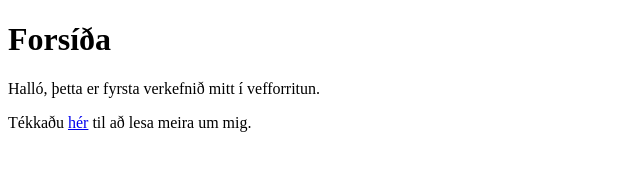
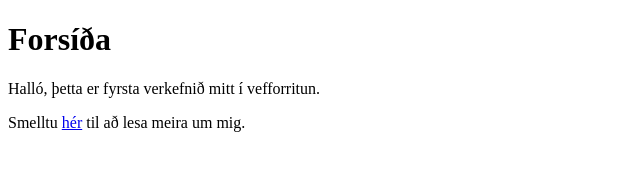
Before and after one commit to AsdisVal/vefforritun_verkefni_1, a plain HTML site: page index.html in a window 1280 px wide. Shown: the full height of the page, 0-640 px from the left. Drawn offline with Linux system fonts and the light colour scheme.

Commit message:
Breytti setningum

```diff
--- a/index.html
+++ b/index.html
@@ -7,7 +7,7 @@
   <body>
     <h1>Forsíða</h1>
     <p>Halló, þetta er fyrsta verkefnið mitt í vefforritun.</p>
-    <p>Tékkaðu <a  href = "about.html">hér</a> til að lesa meira um mig.
+    <p>Smelltu <a  href = "about.html">hér</a> til að lesa meira um mig.
     </p>
   </body>
 </html>
```
Also changed, not shown: about.html (+1 -1 lines).
